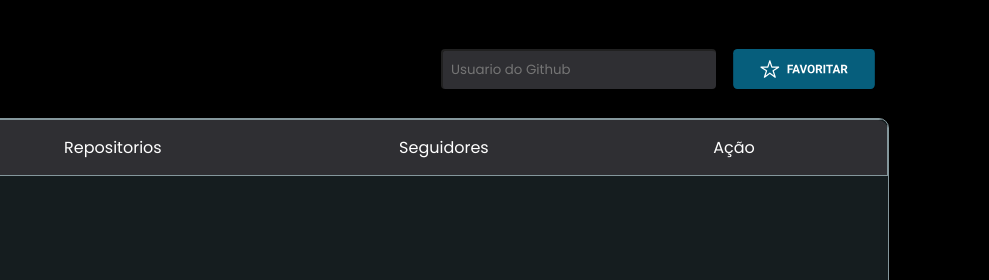
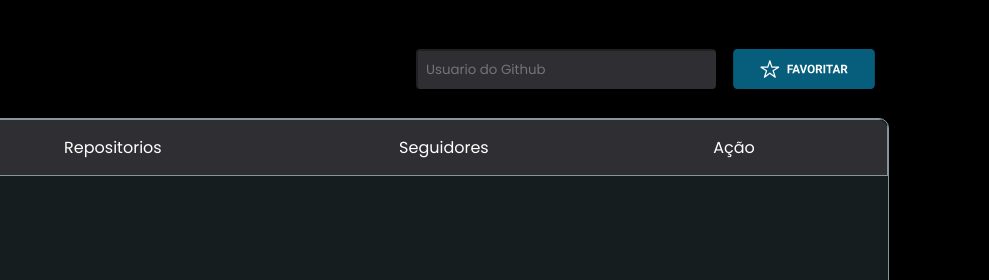
Before and after one commit to RodrigoSantos0660/gitfav, a plain HTML site: page index.html in a window 1280 px wide. Shown: the top 280 px of the page, 291-1280 px from the left. Drawn offline with Linux system fonts and the light colour scheme.

Commit message:
Add files via upload

```diff
--- a/style.css
+++ b/style.css
@@ -52,7 +52,8 @@ header{
 
 }
 .search input{
-  max-width: 64rem;
+  width: 30rem;
+
   height:4rem ;
   border-radius: .4rem;
   padding: 0 .8rem;
@@ -184,7 +185,7 @@ table tr:nth-child(even){
   background-color: #c4b9b9
 }
 
-@media(max-width:570px){
+@media(max-width:740px){
   .search input{
     max-width: 15rem;
   }
```
